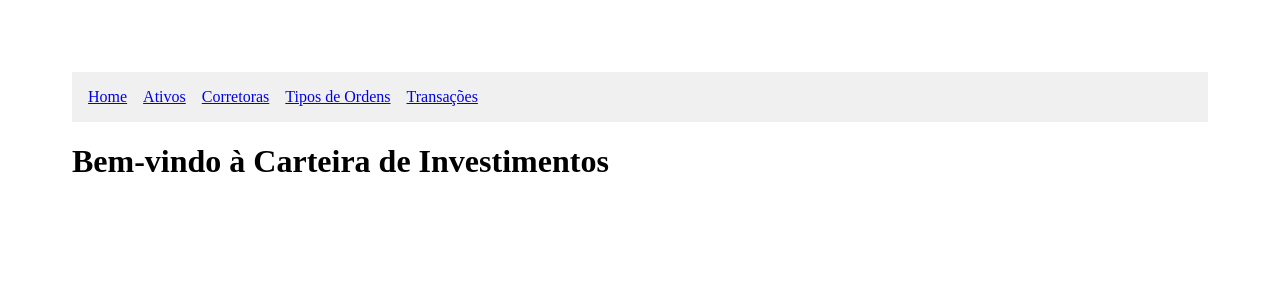
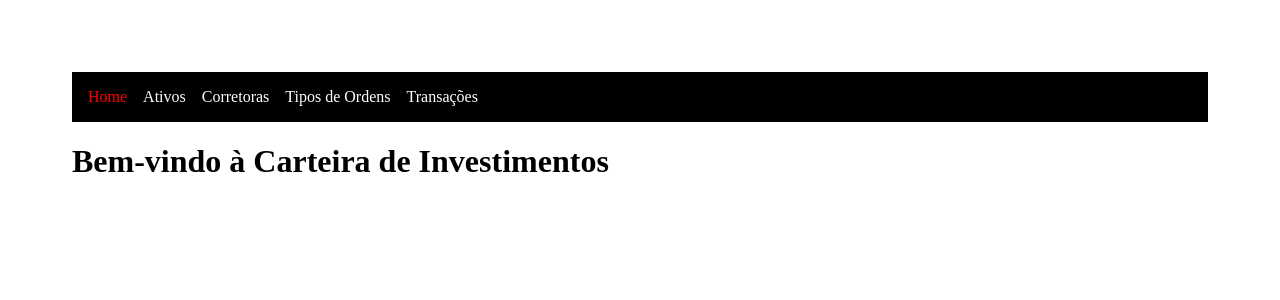
Before and after one commit to hemilioaraujo/carteira-investimentos-front, a Vue app: page / in a window 1280 px wide. Shown: the top 300 px of the page. Built offline with nearby package versions, Linux system fonts and the light colour scheme.

Commit message:
style: adjust menu

```diff
--- a/src/components/Menu.vue
+++ b/src/components/Menu.vue
@@ -1,13 +1,29 @@
 <template>
-  <nav style="padding: 1rem; background-color: #f0f0f0; margin-bottom: 1rem">
-    <RouterLink to="/" style="margin-right: 1rem">Home</RouterLink>
-    <RouterLink to="/ativos" style="margin-right: 1rem">Ativos</RouterLink>
-    <RouterLink to="/corretoras" style="margin-right: 1rem">Corretoras</RouterLink>
-    <RouterLink to="/tiposOrdens" style="margin-right: 1rem">Tipos de Ordens</RouterLink>
-    <RouterLink to="/transacoes" style="margin-right: 1rem">Transações</RouterLink>
+  <nav>
+    <RouterLink to="/" class="nav__item">Home</RouterLink>
+    <RouterLink to="/ativos" class="nav__item">Ativos</RouterLink>
+    <RouterLink to="/corretoras" class="nav__item">Corretoras</RouterLink>
+    <RouterLink to="/tiposOrdens" class="nav__item">Tipos de Ordens</RouterLink>
+    <RouterLink to="/transacoes" class="nav__item">Transações</RouterLink>
   </nav>
 </template>
 
 <script setup>
 import { RouterLink } from 'vue-router'
 </script>
+
+<style scoped>
+nav {
+  padding: 1rem;
+  background-color: black;
+  margin-bottom: 1rem;
+}
+.nav__item {
+  margin-right: 1rem;
+  text-decoration: none;
+  color: white;
+}
+.router-link-active {
+  color: red;
+}
+</style>
```
